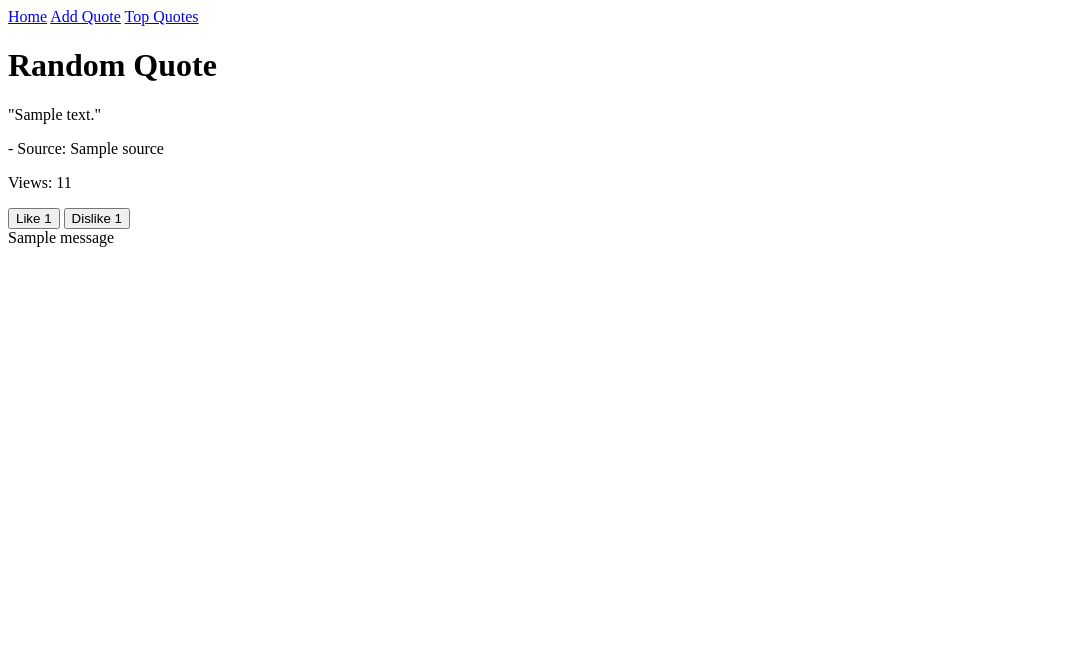
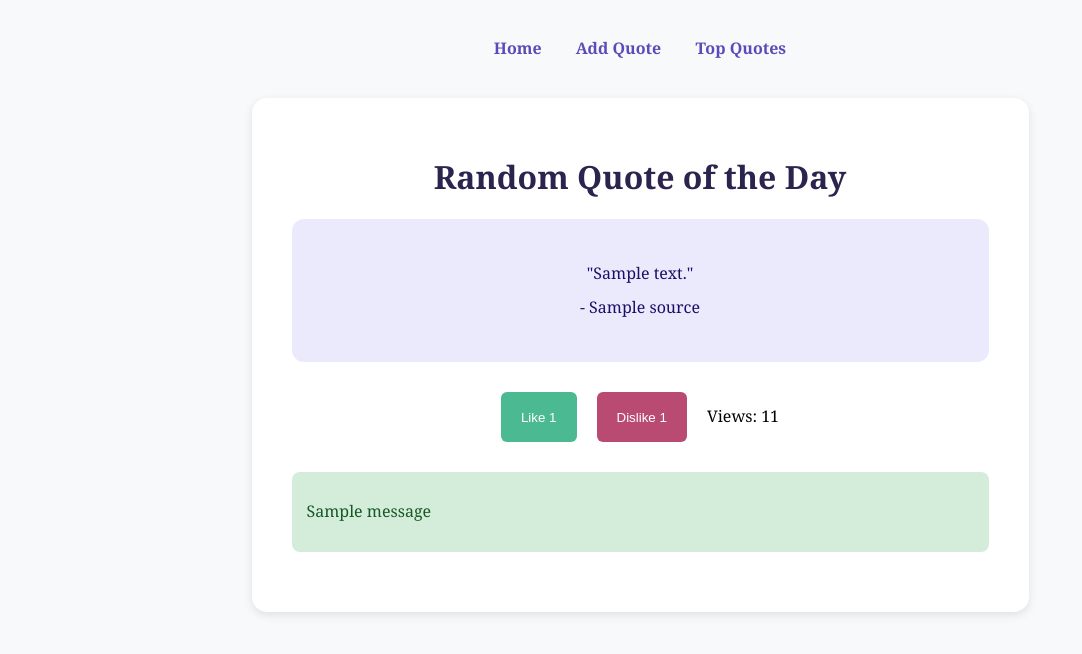
Before and after one commit to CursedGreanbeen/webquotes, a Django app: page / in a window 1280 px wide. Shown: the top 654 px of the page, without its empty margins (0-1082 px from the left). Run offline with Django 5.2, Linux system fonts and the light colour scheme; tables that the repository leaves empty hold one stand-in row (values such as "Sample post"); one stand-in notice (Sample message) is shown.

```diff
--- a/quotes/templates/quotes/add_quote.html
+++ b/quotes/templates/quotes/add_quote.html
@@ -2,7 +2,7 @@
 
 {% block content %}
 <body>
-    <h2>Add New Quote</h2>
+	<h2 style="text-align: center; color: #2d3436;">Add new quote</h2>
     <form method="POST" action="">
         {% csrf_token %}
         <p>Quote:<br> {{ form.quote_text }}</p>
--- a/quotes/templates/quotes/base.html
+++ b/quotes/templates/quotes/base.html
@@ -2,6 +2,47 @@
 <html>
 <head>
     <title>{% block title %}Quotes App{% endblock %}</title>
+	<style>
+
+		body {
+			font-family: 'Cambria';
+			max-width: 777px;
+			margin: 0 auto;
+			padding: 40px;
+			background: #f8f9fa;
+			line-height: 1.1;
+		}
+
+		nav {
+			text-align: center;
+			margin-bottom: 40px;
+		}
+
+		nav a {
+			color: #594BB9;
+            text-decoration: none;
+            margin: 0 15px;
+            font-weight: bold;
+		}
+
+		.content {
+            background: white;
+            padding: 40px;
+            border-radius: 15px;
+            box-shadow: 0 3px 10px rgba(0,0,0,0.1);
+        }
+
+		.quote-card {
+            background: #EBE9FC;
+            color: #190F66;
+            padding: 30px;
+            border-radius: 12px;
+            margin: 25px 0;
+            text-align: center;
+        }
+
+	</style>
+
 </head>
 <body>
     <nav>
@@ -15,10 +56,16 @@
         {% endblock %}
 
 		{% if messages %}
+		<div style="background: #d4edda;
+			color: #155724;
+			padding: 15px;
+			border-radius: 8px;
+			margin: 20px 0;">
+
 		<div class="messages">
 			{% for message in messages %}
 			<div class="alert alert-{{ message.tags }}">
-				{{ message }}
+				<p>{{ message }}</p>
 			</div>
 			{% endfor %}
 		</div>
--- a/quotes/templates/quotes/index.html
+++ b/quotes/templates/quotes/index.html
@@ -1,28 +1,31 @@
 {% extends 'quotes/base.html' %}
 
 {% block content %}
-<h1>Random Quote</h1>
+<h1 style="text-align: center; color: #2C244F;">Random Quote of the Day</h1>
 
 {% if random_quote %}
-	<div class="quote">
-		<p>"{{ random_quote.text }}"</p>
-		<p>- Source: {{ random_quote.source.name }}</p>
+	<div class="quote-card">
+		<p class="quote-text">"{{ random_quote.text }}"</p>
+		<p class="quote-source">- {{ random_quote.source.name }}</p>
 	</div>
 {% else %}
 	<p>No quotes to show yet...</p>
 {% endif %}
 
 	<div class="stats">
-		<p>Views: {{ random_quote.views}}</p>
+	<div style="display: flex; justify-content: center; gap: 20px; margin: 30px 0;">
 		<button
-			class="like-button" data-quote-id="{{ random_quote.id }}">
+			class="like-button" data-quote-id="{{ random_quote.id }}"
+			style="background: #4BB991; color: white; border: none; padding: 10px 20px; border-radius: 6px; cursor: pointer;">
 			Like <span id="likes-{{ random_quote.id }}">{{ random_quote.likes }}</span>
 		</button>
 
 		<button
-			class="dislike-button" data-quote-id="{{ random_quote.id }}">
+			class="dislike-button" data-quote-id="{{ random_quote.id }}"
+			style="background: #B94B73; color: white; border: none; padding: 10px 20px; border-radius: 6px; cursor: pointer;">
 			Dislike <span id="dislikes-{{ random_quote.id }}">{{ random_quote.dislikes }}</span>
 		</button>
+		<p>Views: {{ random_quote.views}}</p>
     </div>
 {% endblock %}
 
--- a/quotes/templates/quotes/top_quotes.html
+++ b/quotes/templates/quotes/top_quotes.html
@@ -2,7 +2,7 @@
 
 {% block content %}
 
-<h1>Top-10 Quotes</h1>
+<h1 style="text-align: center; color: #2d3436;">Top Quotes</h1>
 {% for quote in quotes %}
     <p><strong>Quote:</strong> {{ quote.text }}</p>
     <p><strong>Source:</strong> {{ quote.source.name }}</p>
```
